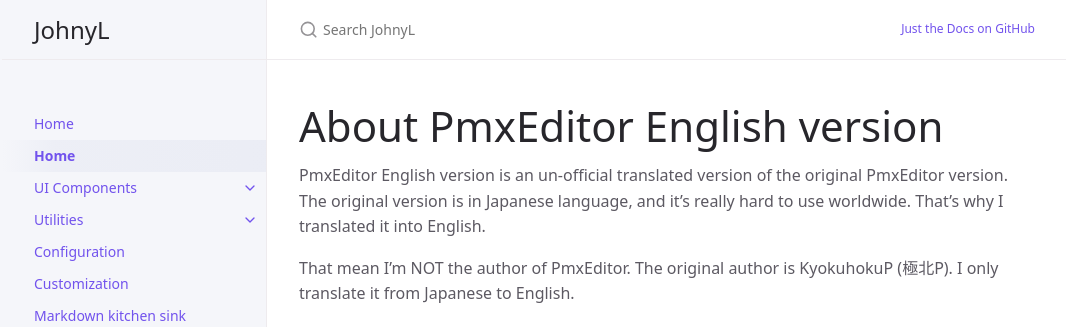
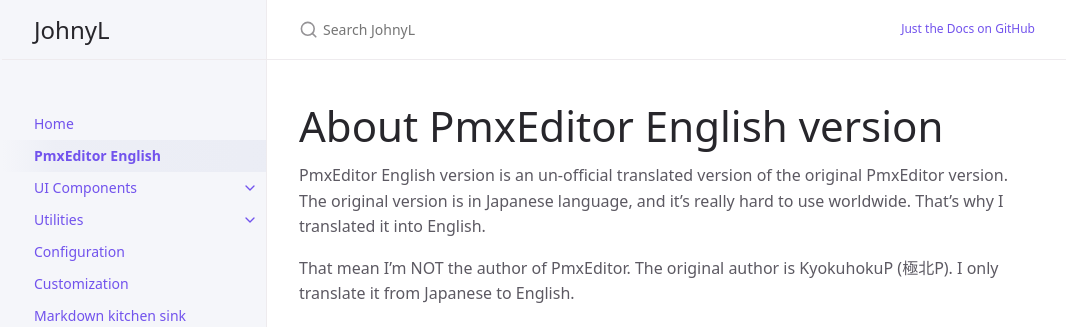
Before and after one commit to johnwithlenon/johnwithlenon.github.io, a Jekyll site: the page built from pmxe_en.md, in a window 1280 px wide. Shown: the top 327 px of the page, without its empty margins (105-1171 px from the left). Built offline with Jekyll 4.4.1, drawn with Linux system fonts in a browser that asks for light colours.

Commit message:
Update pmxe_en.md

```diff
--- a/pmxe_en.md
+++ b/pmxe_en.md
@@ -1,6 +1,6 @@
 ---
 layout: default
-title: Home
+title: PmxEditor English
 nav_order: 1
 description: "PmxEditor English version translated from Japanese version"
 ---
```
